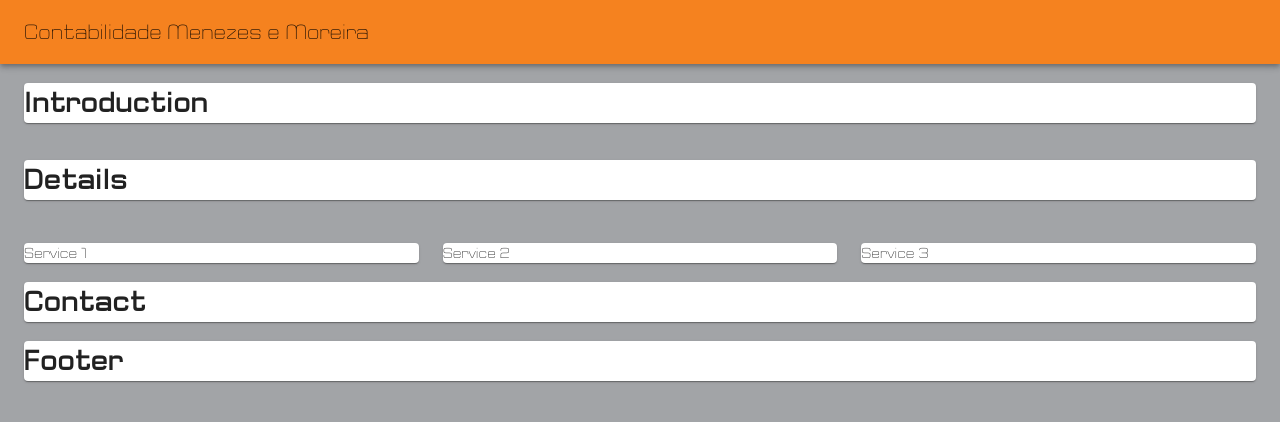
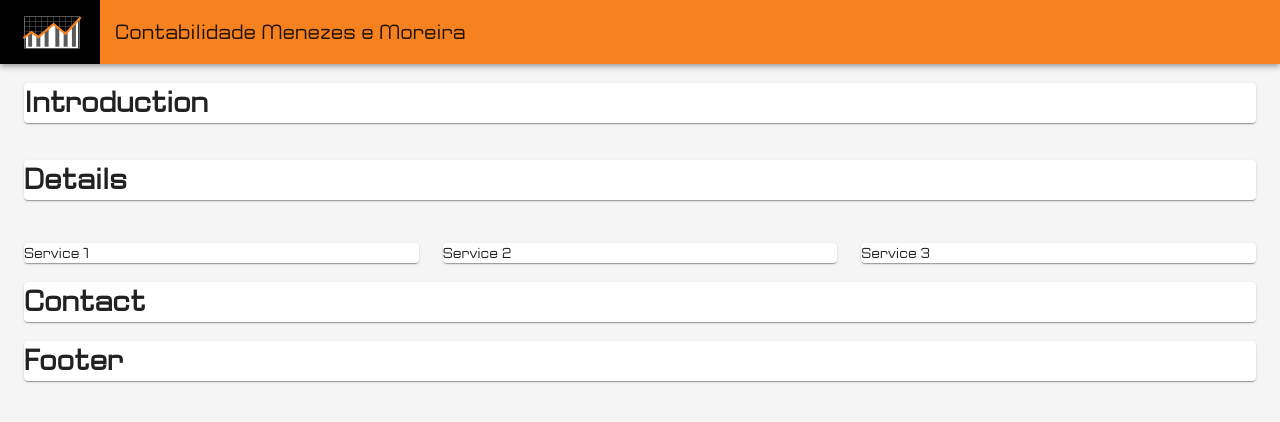
Before and after one commit to manoel-eduardo/menezesemoreira, a React (Create React App) app: page / in a window 1280 px wide. Shown: the top 422 px of the page. Built offline with nearby package versions, Linux system fonts and the light colour scheme.

Commit message:
Navbar adjustments with the card image

```diff
--- a/src/App.css
+++ b/src/App.css
@@ -23,6 +23,32 @@
   color: #61dafb;
 }
 
+.App-nav {
+    background-color: #282c34;
+    min-height: 15px;
+    display: flex;
+    flex-direction: column;
+    align-items: start;
+    justify-content: left;
+    font-family: TypoSquareDemoBold;
+    font-size: calc(10px + 2vmin);
+}
+
+.App-logoContainer {
+    background-color: black;
+    height: 64px;
+    width: 100px;
+    margin-right: 15px;
+    margin-left: -24px;
+    padding-left: 20px;
+    padding-right: 5px;
+}
+
+.App-logoContainer img {
+    height: 64px;
+    width: 64px;
+}
+
 @keyframes App-logo-spin {
   from {
     transform: rotate(0deg);
@@ -40,7 +66,7 @@
 }
 
 @font-face {
-    font-family: TypoSquareDemo;
+    font-family: TypoSquareDemoItalic;
     font-style: italic;
     src: local('TypoSquareDemo Italic'),
     local('TypoSquareDemo-Italic'),
@@ -48,7 +74,7 @@
 }
 
 @font-face {
-    font-family: TypoSquareDemo;
+    font-family: TypoSquareDemoLighter;
     font-weight: lighter;
     src: local('TypoSquareDemo Lighter'),
     local('TypoSquareDemo-Lighter'),
@@ -56,7 +82,7 @@
 }
 
 @font-face {
-    font-family: TypoSquareDemo;
+    font-family: TypoSquareDemoLighterItalic;
     font-weight: lighter;
     font-style: italic;
     src: local('TypoSquareDemo Lighter Italic'),
@@ -65,7 +91,7 @@
 }
 
 @font-face {
-    font-family: TypoSquareDemo;
+    font-family: TypoSquareDemoBold;
     font-weight: bold;
     src: local('TypoSquareDemo Bold'),
     local('TypoSquareDemo-Bold'),
@@ -73,7 +99,7 @@
 }
 
 @font-face {
-    font-family: TypoSquareDemo;
+    font-family: TypoSquareDemoBoldItalic;
     font-weight: bold;
     font-style: italic;
     src: local('TypoSquareDemo Bold Italic'),
--- a/src/components/header/header.tsx
+++ b/src/components/header/header.tsx
@@ -2,13 +2,17 @@ import React from 'react';
 import {Typography} from "@material-ui/core";
 import AppBar from "@material-ui/core/AppBar";
 import Toolbar from "@material-ui/core/Toolbar";
+import "../../App.css";
 
 class Header extends React.Component {
     render() {
         return (
-            <AppBar position="relative">
+            <AppBar position="relative" className="App-nav">
                 <Toolbar>
-                    <Typography variant="h6" color="inherit" noWrap>
+                    <div className={"App-logoContainer"}>
+                        <img src={process.env.PUBLIC_URL + '/images/card.svg'}/>
+                    </div>
+                    <Typography variant="h6" color="inherit">
                         Contabilidade Menezes e Moreira
                     </Typography>
                 </Toolbar>
--- a/src/theme.tsx
+++ b/src/theme.tsx
@@ -13,7 +13,7 @@ const theme = createMuiTheme({
             main: red.A400,
         },
         background: {
-            default: '#a2a4a7',
+            default: 'whitesmoke',
         },
     },
     typography: {
```
